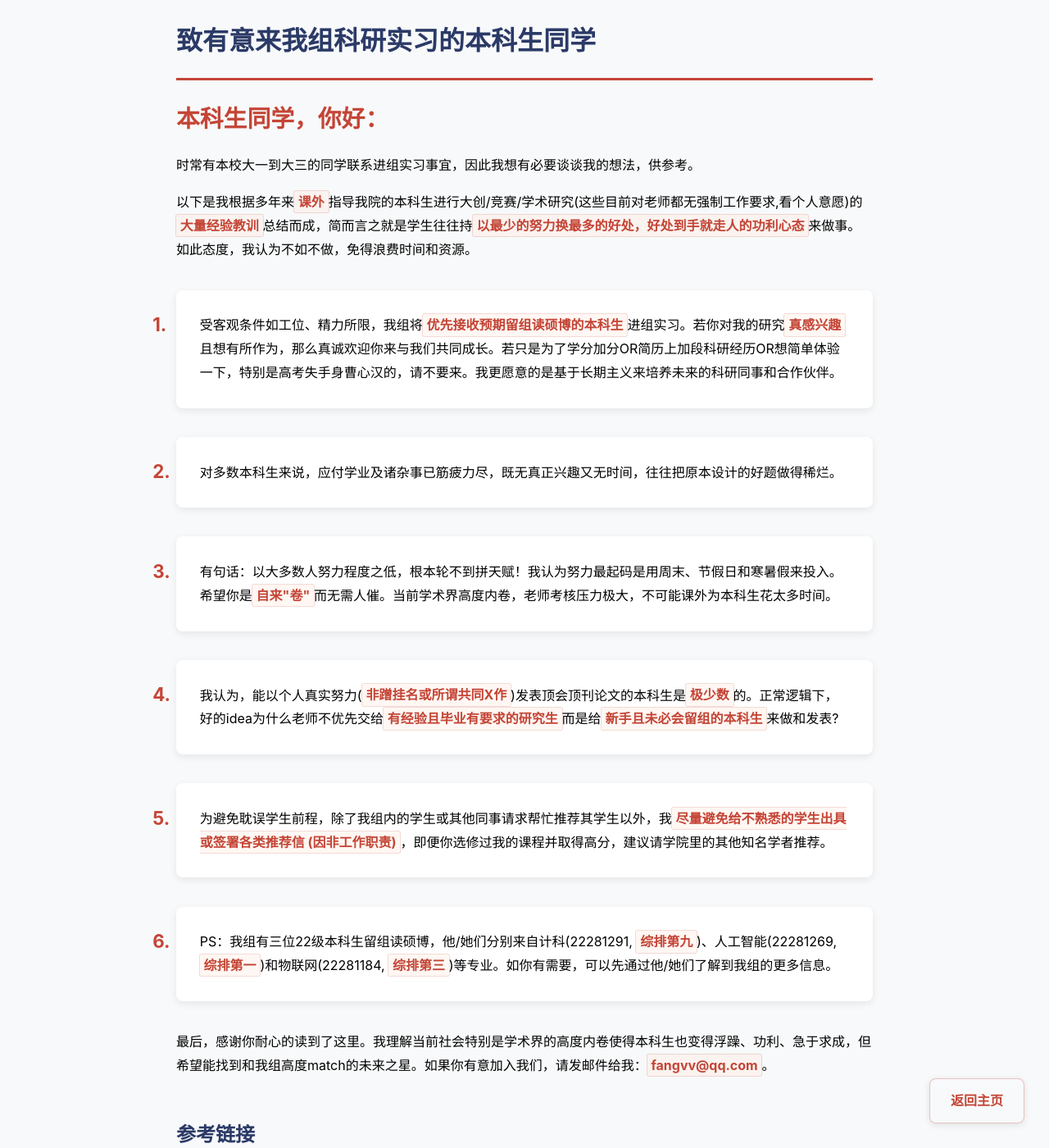
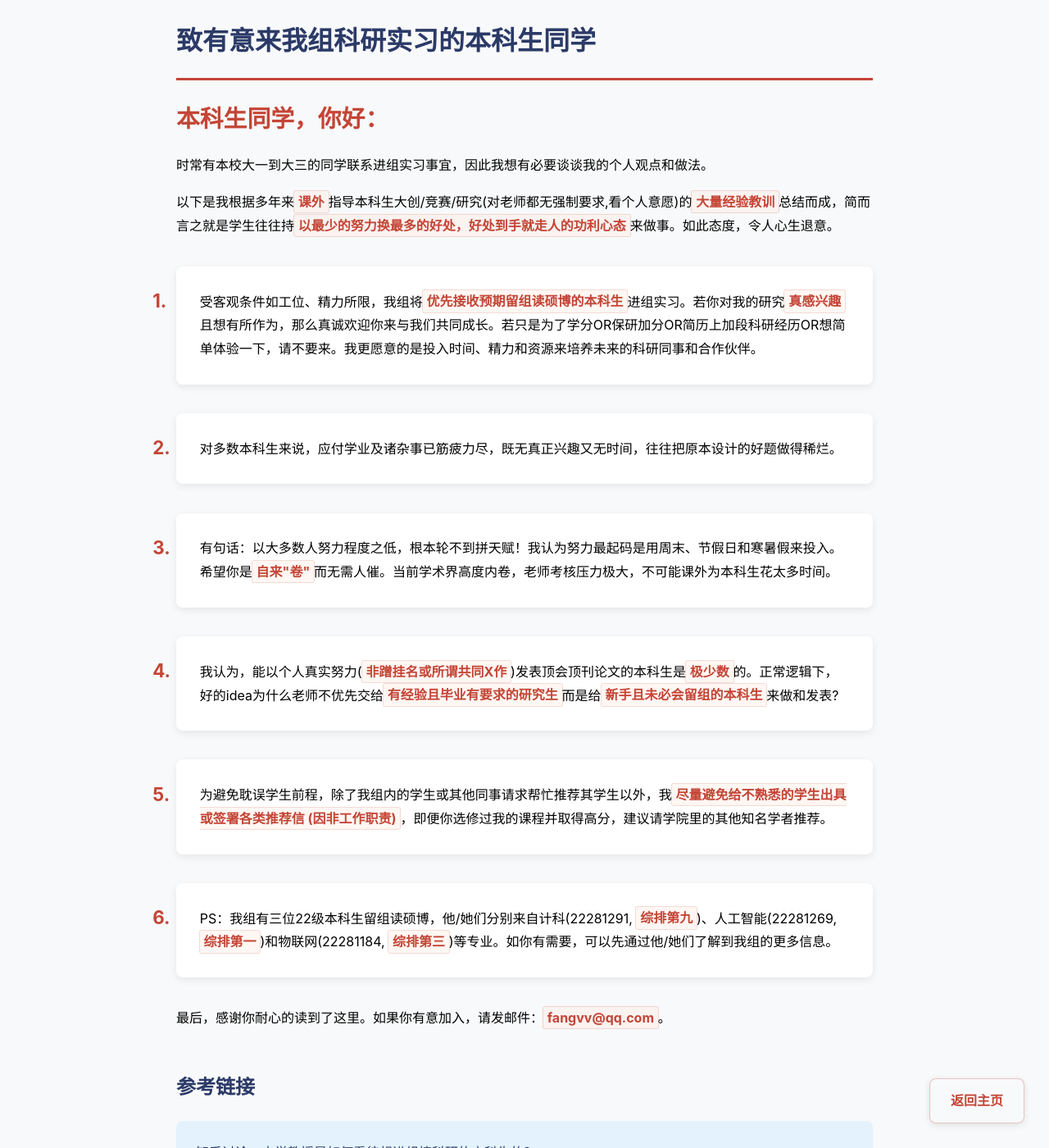
Before and after one commit to fangvv/Homepage, a Jekyll site: the page faq.html, which Jekyll copies as it is, in a window 1280 px wide and 1400 px high. Shown: the whole window at 82% size. Built offline with Jekyll 4.4.1, drawn with Linux system fonts in a browser that asks for light colours; comment, search, counter and statistics services are not loaded.

Commit message:
update faq

```diff
--- a/faq.html
+++ b/faq.html
@@ -115,11 +115,11 @@ strong:hover {
 
     <p><span class="greeting">本科生同学，你好：</span>
 
-    时常有本校大一到大三的同学联系进组实习事宜，因此我想有必要谈谈我的想法，供参考。</p>
-   <p>以下是我根据多年来<strong>课外</strong>指导我院的本科生进行大创/竞赛/学术研究(这些目前对老师都无强制工作要求,看个人意愿)的<strong>大量经验教训</strong>总结而成，简而言之就是学生往往持<strong>以最少的努力换最多的好处，好处到手就走人的功利心态</strong>来做事。如此态度，我认为不如不做，免得浪费时间和资源。</p>
+    时常有本校大一到大三的同学联系进组实习事宜，因此我想有必要谈谈我的个人观点和做法。</p>
+   <p>以下是我根据多年来<strong>课外</strong>指导本科生大创/竞赛/研究(对老师都无强制要求,看个人意愿)的<strong>大量经验教训</strong>总结而成，简而言之就是学生往往持<strong>以最少的努力换最多的好处，好处到手就走人的功利心态</strong>来做事。如此态度，令人心生退意。</p>
 
     <ol>
-<li>受客观条件如工位、精力所限，我组将<strong>优先接收预期留组读硕博的本科生</strong>进组实习。若你对我的研究<strong>真感兴趣</strong>且想有所作为，那么真诚欢迎你来与我们共同成长。若只是为了学分加分OR简历上加段科研经历OR想简单体验一下，特别是高考失手身曹心汉的，请不要来。我更愿意的是基于长期主义来培养未来的科研同事和合作伙伴。</li>
+<li>受客观条件如工位、精力所限，我组将<strong>优先接收预期留组读硕博的本科生</strong>进组实习。若你对我的研究<strong>真感兴趣</strong>且想有所作为，那么真诚欢迎你来与我们共同成长。若只是为了学分OR保研加分OR简历上加段科研经历OR想简单体验一下，请不要来。我更愿意的是投入时间、精力和资源来培养未来的科研同事和合作伙伴。</li>
 
 <li>对多数本科生来说，应付学业及诸杂事已筋疲力尽，既无真正兴趣又无时间，往往把原本设计的好题做得稀烂。</li>
 
@@ -134,7 +134,7 @@ strong:hover {
     </ol>
 
 <p>
-最后，感谢你耐心的读到了这里。我理解当前社会特别是学术界的高度内卷使得本科生也变得浮躁、功利、急于求成，但希望能找到和我组高度match的未来之星。如果你有意加入我们，请发邮件给我：<strong>fangvv@qq.com</strong>。
+最后，感谢你耐心的读到了这里。如果你有意加入，请发邮件：<strong>fangvv@qq.com</strong>。
 </p>
 
     <h2 style="color:var(--primary);margin-top:3rem">参考链接</h2>
```
